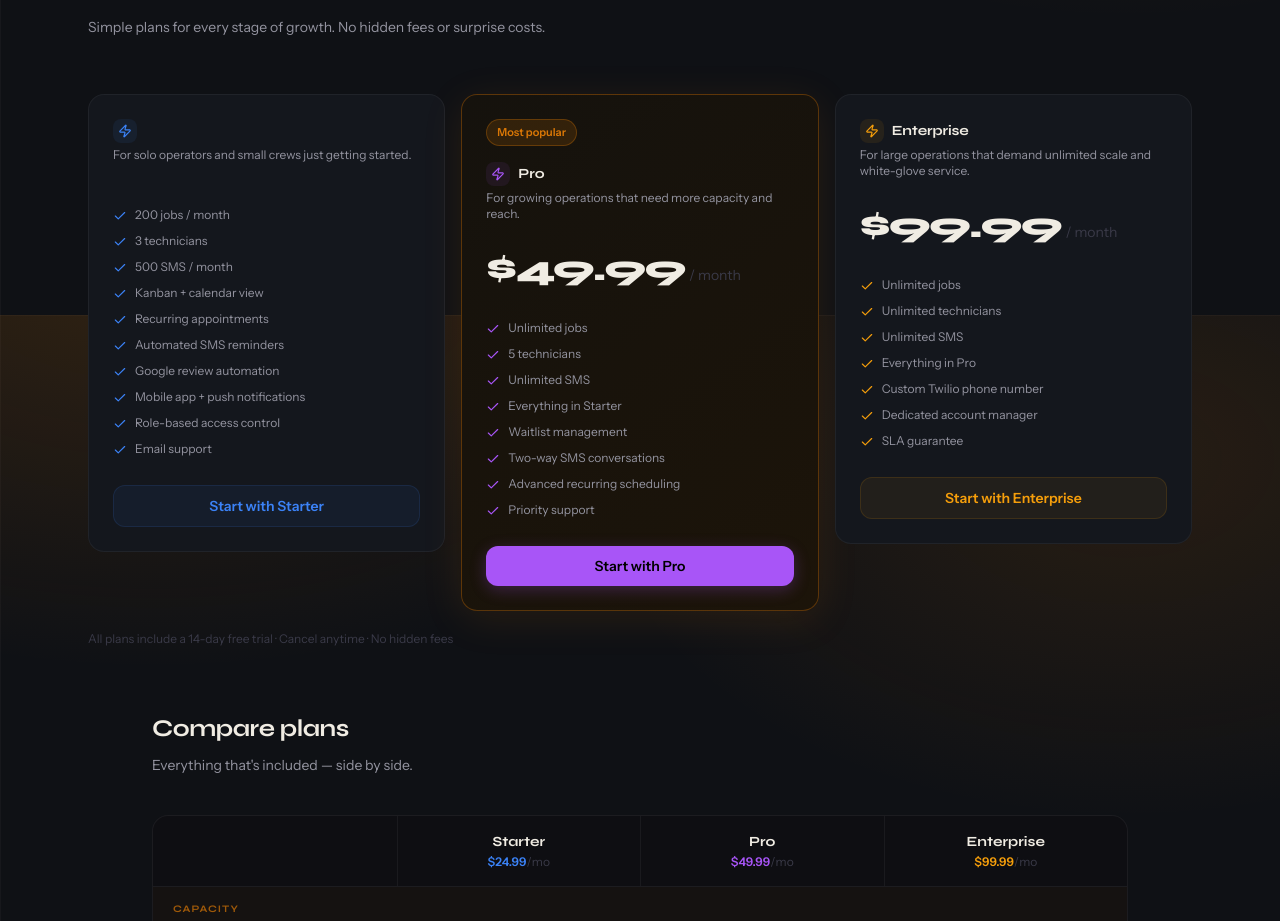
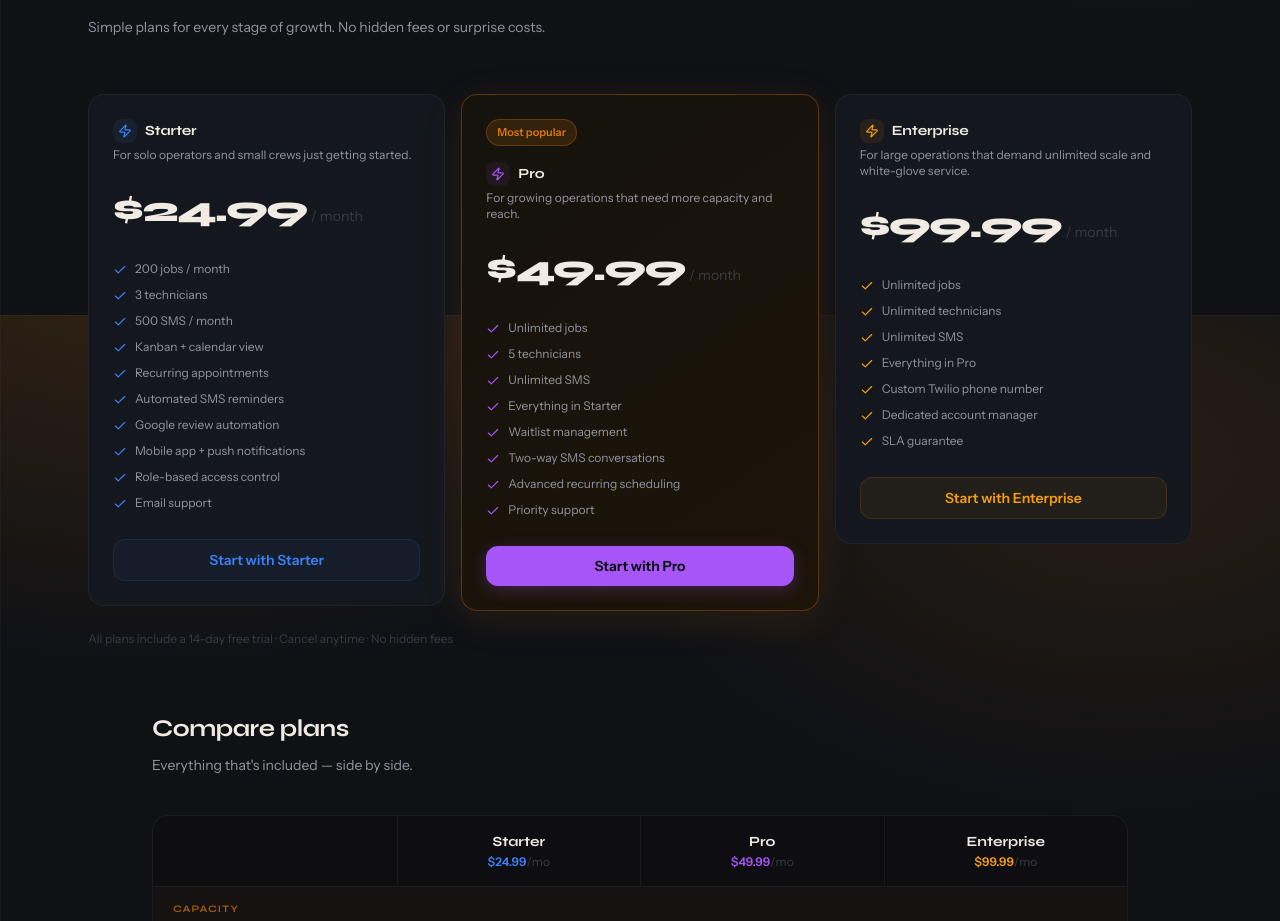
Before and after one commit to Dycazz/hephaestus, a Next.js app: page / in a window 1280 px wide. Shown: the part 2085-3006 px from the top of the page. Built offline with nearby package versions, Linux system fonts and the light colour scheme; no server answers.

Commit message:
fix: restore missing Starter tier fields on landing page

```diff
--- a/app/page.tsx
+++ b/app/page.tsx
@@ -111,6 +111,9 @@ const COMPARISON: ComparisonFeature[] = [
 
 const TIERS = [
   {
+    name: 'Starter',
+    price: '$24.99',
+    period: '/ month',
     color: '#3b82f6',
     description: 'For solo operators and small crews just getting started.',
     highlight: false,
```
